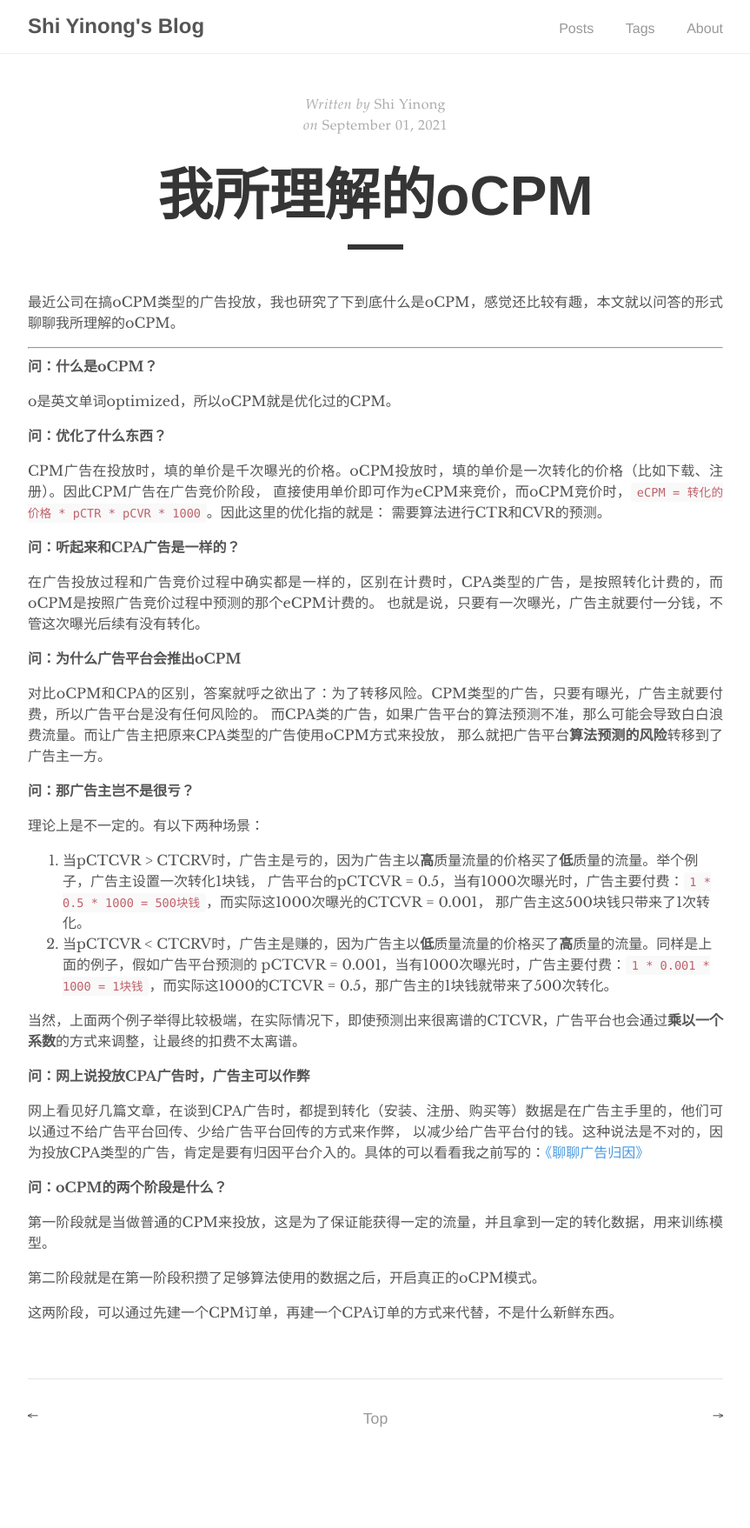
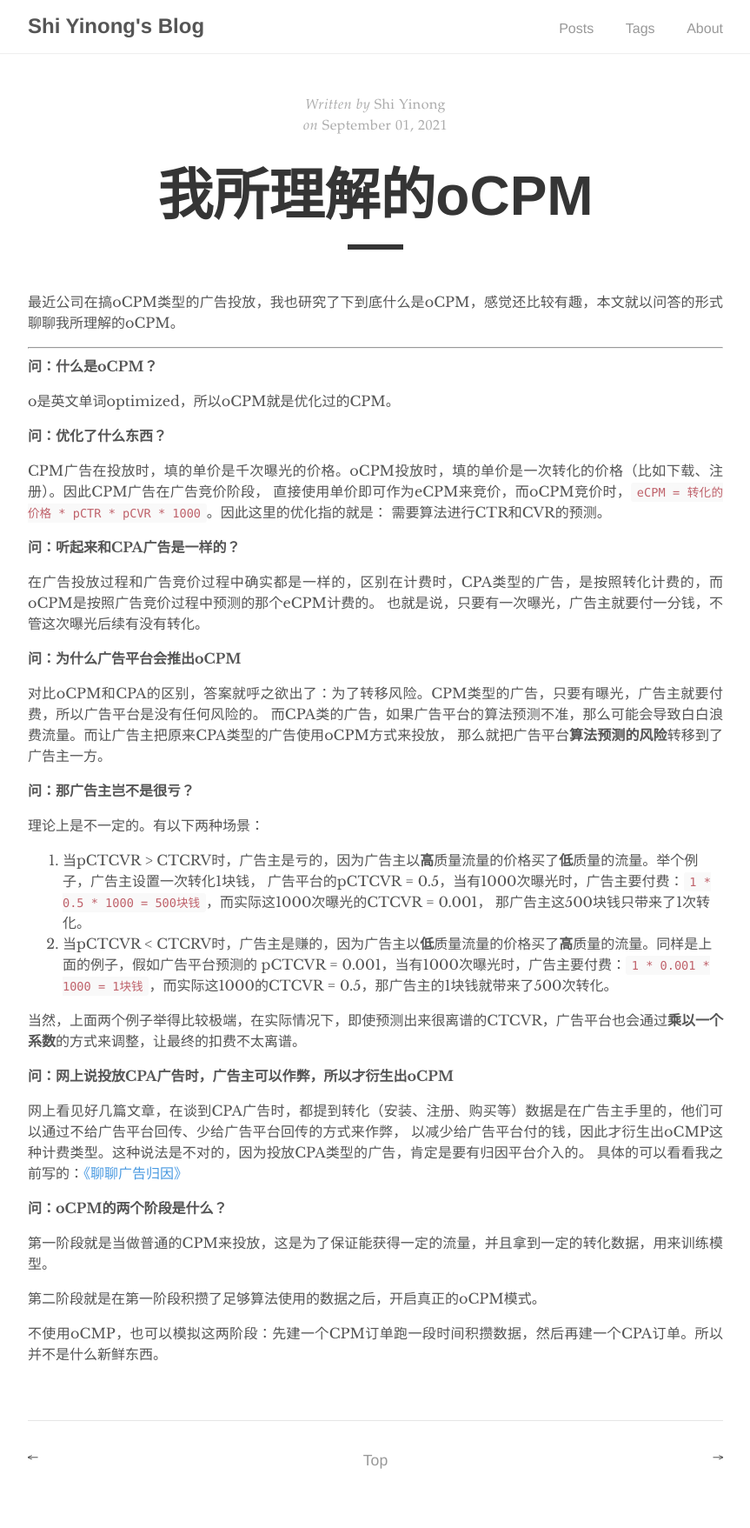
Before and after one commit to shiyinong/shiyinong.github.io, a Jekyll site: the page built from _posts/2021-09-01-我所理解的OCPM.md, in a window 1280 px wide. Shown: the whole page at 87% size, without its empty margins (208-1071 px from the left). Built offline with Jekyll 4.4.1, drawn with Linux system fonts in a browser that asks for light colours; before the commit the page ends 1709 px from its top, so only the background shows below that.

```diff
--- a/_config.yml
+++ b/_config.yml
@@ -31,6 +31,8 @@ remote_theme: chesterhow/tale
 permalink:    /:year-:month-:day/:title
 paginate:     8
 
+markdown: kramdown
+
 plugins:
   - jekyll-paginate
   - jekyll-remote-theme
--- a/_posts/2021-09-01-我所理解的OCPM.md
+++ b/_posts/2021-09-01-我所理解的OCPM.md
@@ -43,10 +43,11 @@ pCTCVR = 0.001，当有1000次曝光时，广告主要付费：`1 * 0.001 * 1000
 
 当然，上面两个例子举得比较极端，在实际情况下，即使预测出来很离谱的CTCVR，广告平台也会通过**乘以一个系数**的方式来调整，让最终的扣费不太离谱。
 
-**问：网上说投放CPA广告时，广告主可以作弊**
+**问：网上说投放CPA广告时，广告主可以作弊，所以才衍生出oCPM**
 
 网上看见好几篇文章，在谈到CPA广告时，都提到转化（安装、注册、购买等）数据是在广告主手里的，他们可以通过不给广告平台回传、少给广告平台回传的方式来作弊，
-以减少给广告平台付的钱。这种说法是不对的，因为投放CPA类型的广告，肯定是要有归因平台介入的。具体的可以看看我之前写的：[《聊聊广告归因》]({% post_url 2021-12-01-聊聊广告归因 %})
+以减少给广告平台付的钱，因此才衍生出oCMP这种计费类型。这种说法是不对的，因为投放CPA类型的广告，肯定是要有归因平台介入的。
+具体的可以看看我之前写的：[《聊聊广告归因》]({% post_url 2021-12-01-聊聊广告归因 %})
 
 **问：oCPM的两个阶段是什么？**
 
@@ -54,4 +55,4 @@ pCTCVR = 0.001，当有1000次曝光时，广告主要付费：`1 * 0.001 * 1000
 
 第二阶段就是在第一阶段积攒了足够算法使用的数据之后，开启真正的oCPM模式。
 
-这两阶段，可以通过先建一个CPM订单，再建一个CPA订单的方式来代替，不是什么新鲜东西。
+不使用oCMP，也可以模拟这两阶段：先建一个CPM订单跑一段时间积攒数据，然后再建一个CPA订单。所以并不是什么新鲜东西。
```
Also changed, not shown: _includes/head.html (+9 -0 lines), _posts/2022-01-20-一道有趣的面试题.md (added, +85 -0 lines).
